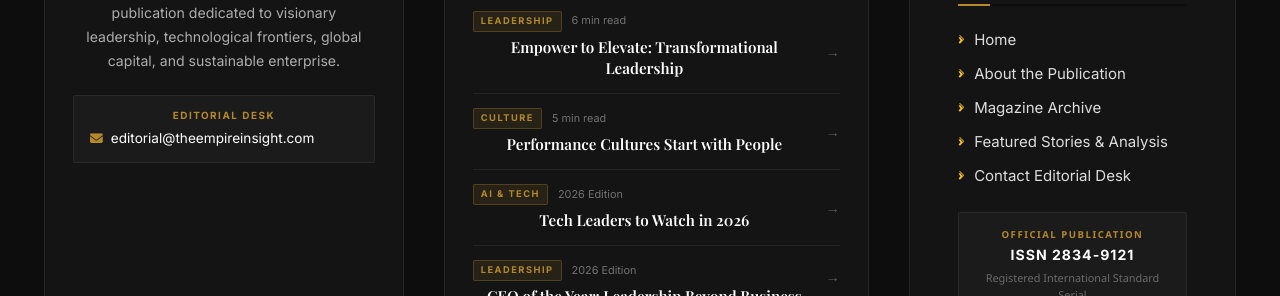
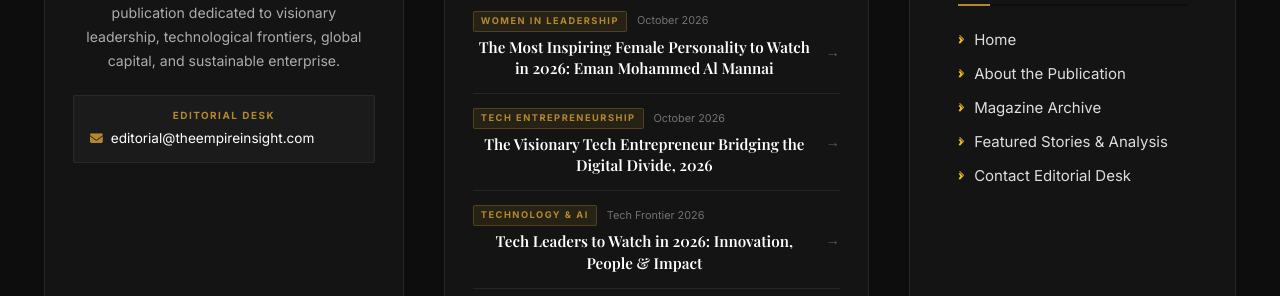
Before and after one commit to Vaibhav772006/my-magazine, a plain HTML site: page index.html in a window 1280 px wide. Shown: the part 4715-5011 px from the top of the page. Drawn offline with nearby package versions, Linux system fonts and the light colour scheme; a web font is replaced by a local one.

Commit message:
Show latest magazines in footer insights
Co-authored-by: Copilot <223556219+Copilot@users.noreply.github.com>

```diff
--- a/footer.html
+++ b/footer.html
@@ -57,46 +57,8 @@
           <h3 class="footer-col-heading">FEATURED INSIGHTS</h3>
         </div>
 
-        <div class="footer-insights-list">
-          <!-- Item 1 -->
-          <a href="article/empower-to-elevate" class="footer-insight-item">
-            <div class="footer-insight-meta">
-              <span class="footer-insight-tag">Leadership</span>
-              <span class="footer-insight-time">6 min read</span>
-            </div>
-            <h4 class="footer-insight-title">Empower to Elevate: Transformational Leadership</h4>
-            <span class="footer-insight-arrow">&rarr;</span>
-          </a>
-
-          <!-- Item 2 -->
-          <a href="article/performance-cultures-start-with-people" class="footer-insight-item">
-            <div class="footer-insight-meta">
-              <span class="footer-insight-tag">Culture</span>
-              <span class="footer-insight-time">5 min read</span>
-            </div>
-            <h4 class="footer-insight-title">Performance Cultures Start with People</h4>
-            <span class="footer-insight-arrow">&rarr;</span>
-          </a>
-
-          <!-- Item 3 -->
-          <a href="magazine/tech-leaders-2026/read" class="footer-insight-item">
-            <div class="footer-insight-meta">
-              <span class="footer-insight-tag">AI &amp; Tech</span>
-              <span class="footer-insight-time">2026 Edition</span>
-            </div>
-            <h4 class="footer-insight-title">Tech Leaders to Watch in 2026</h4>
-            <span class="footer-insight-arrow">&rarr;</span>
-          </a>
-
-          <!-- Item 4 -->
-          <a href="magazine/ceo-visionary-2026/read" class="footer-insight-item">
-            <div class="footer-insight-meta">
-              <span class="footer-insight-tag">Leadership</span>
-              <span class="footer-insight-time">2026 Edition</span>
-            </div>
-            <h4 class="footer-insight-title">CEO of the Year: Leadership Beyond Business</h4>
-            <span class="footer-insight-arrow">&rarr;</span>
-          </a>
+        <div class="footer-insights-list" id="footer-insights-list">
+          <span class="footer-insight-time">Loading latest editions&hellip;</span>
         </div>
       </div>
     </div>
--- a/js/include-nav-footer.js
+++ b/js/include-nav-footer.js
@@ -89,5 +89,56 @@ document.addEventListener("DOMContentLoaded", () => {
 
   // Load footer
   loadPartial("#footer-placeholder", "footer.html")
+    .then(() => loadLatestFooterMagazines())
     .catch(error => console.error("Error loading footer:", error));
 });
+
+function loadLatestFooterMagazines() {
+  const list = document.getElementById("footer-insights-list");
+  if (!list) return Promise.resolve();
+
+  return fetch(new URL("js/magazines.json", document.baseURI))
+    .then(response => {
+      if (!response.ok) throw new Error("Unable to load magazine editions");
+      return response.json();
+    })
+    .then(magazines => {
+      const visibleMagazines = magazines
+        .filter(magazine => magazine.visible !== false)
+        .sort((a, b) => new Date(b.publishedDate || 0) - new Date(a.publishedDate || 0));
+
+      list.replaceChildren();
+      visibleMagazines.forEach(magazine => {
+        const link = document.createElement("a");
+        link.className = "footer-insight-item";
+        link.href = `/magazine/${encodeURIComponent(magazine.id)}/read`;
+
+        const meta = document.createElement("div");
+        meta.className = "footer-insight-meta";
+
+        const tag = document.createElement("span");
+        tag.className = "footer-insight-tag";
+        tag.textContent = magazine.category || (magazine.tags && magazine.tags[0]) || "Leadership";
+
+        const date = document.createElement("span");
+        date.className = "footer-insight-time";
+        date.textContent = magazine.edition || "Digital Edition";
+
+        const title = document.createElement("h4");
+        title.className = "footer-insight-title";
+        title.textContent = magazine.title;
+
+        const arrow = document.createElement("span");
+        arrow.className = "footer-insight-arrow";
+        arrow.innerHTML = "&rarr;";
+
+        meta.append(tag, date);
+        link.append(meta, title, arrow);
+        list.appendChild(link);
+      });
+    })
+    .catch(error => {
+      console.error("Error loading footer magazines:", error);
+      list.innerHTML = '<span class="footer-insight-time">Latest editions are temporarily unavailable.</span>';
+    });
+}
```
